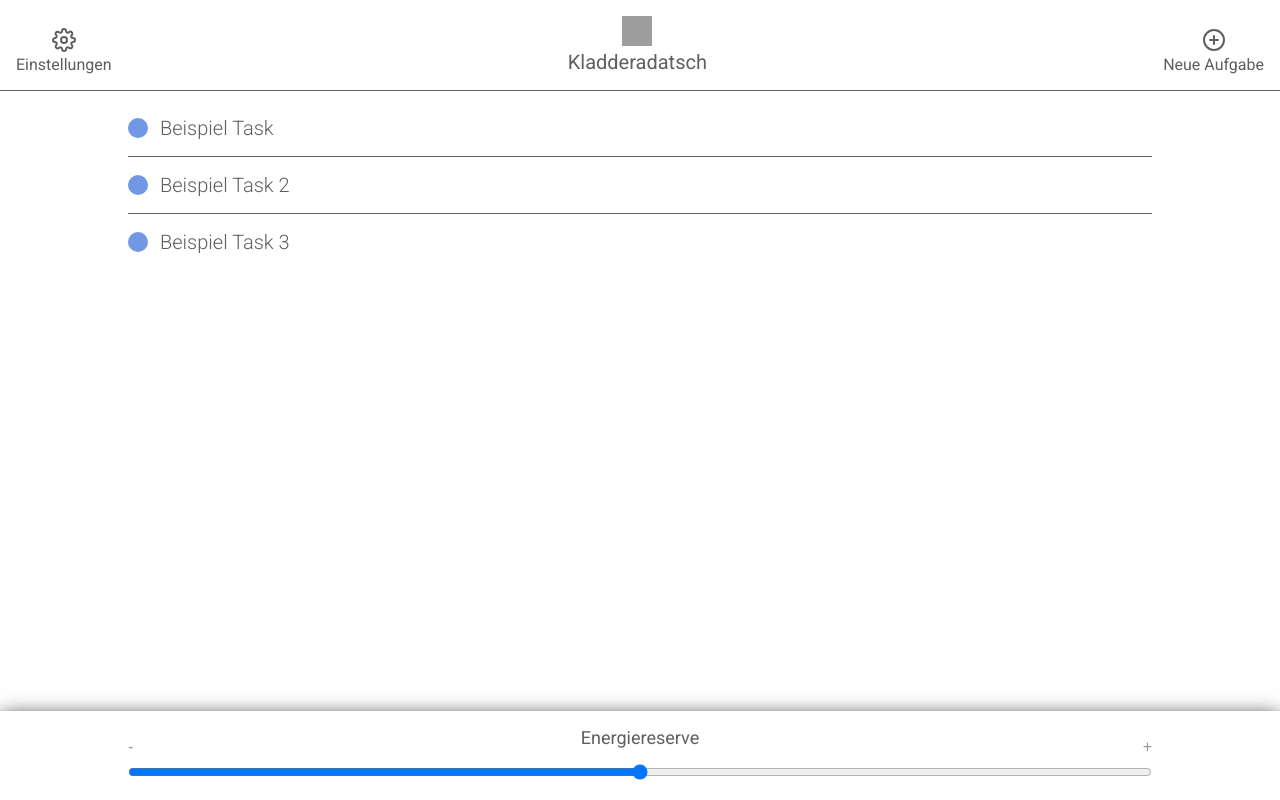
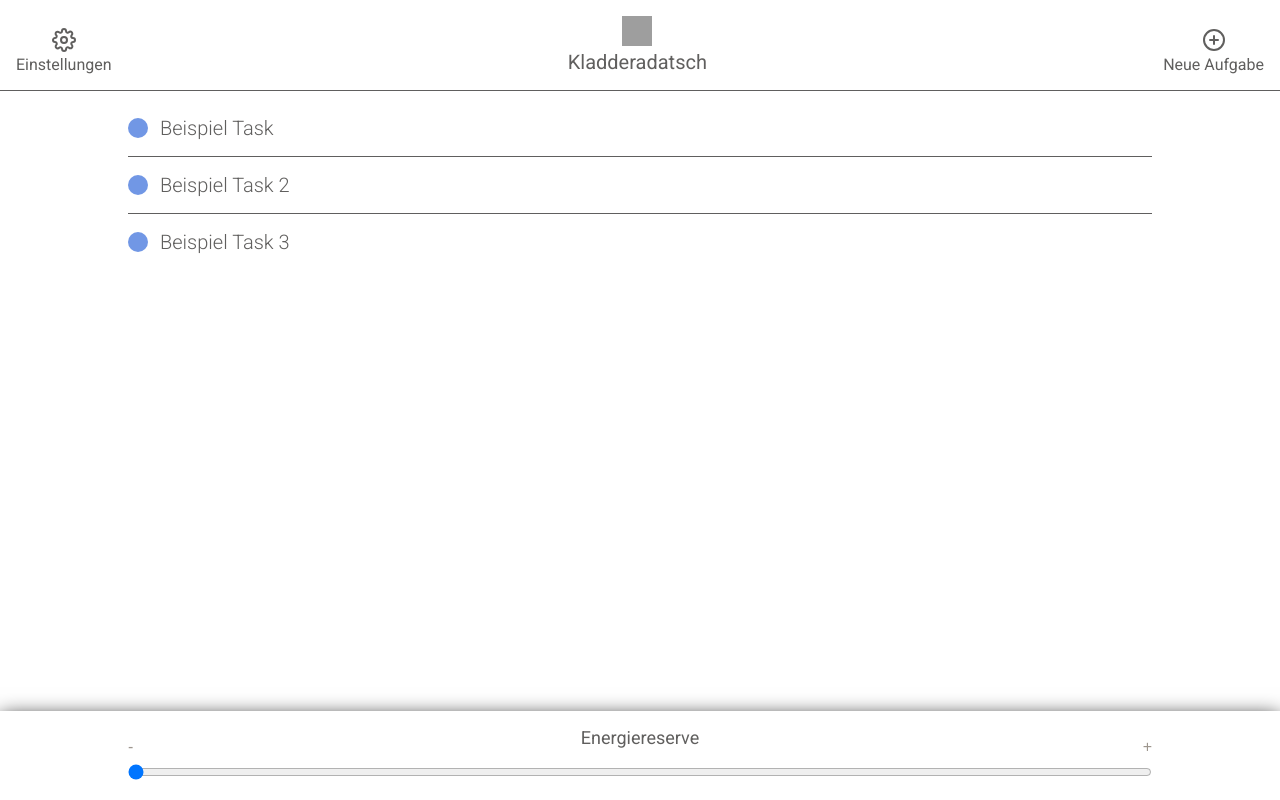
Before and after one commit to chaostreff-flensburg/kladderadatsch, a Next.js app: page / in a window 1280 px wide. Built offline with nearby package versions, Linux system fonts and the light colour scheme; grey boxes are pictures that could not be loaded.

Commit message:
Lifted slider value into page state

```diff
--- a/components/Slider.jsx
+++ b/components/Slider.jsx
@@ -3,12 +3,10 @@ import React from "react";
 class Slider extends React.Component {
   constructor(props) {
     super(props);
-    this.state = { sliderValue: null };
   }
 
   sliderChange = e => {
-    let sliderState = e.nativeEvent.target.valueAsNumber;
-    this.setState({ sliderValue: sliderState });
+    this.props.onSliderChange(e.nativeEvent.target.valueAsNumber);
   };
 
   render() {
@@ -23,6 +21,7 @@ class Slider extends React.Component {
             min="0"
             max="100"
             step="any"
+            value={this.props.energyLevel}
           />
         </form>
 
--- a/pages/index.jsx
+++ b/pages/index.jsx
@@ -15,6 +15,7 @@ class Page extends React.Component {
     super(props);
     resetServerContext();
     this.state = {
+      energyLevel: 0,
       tasks: [
         { id: "nanoid-1337", title: "Beispiel Task", color: "123" },
         { id: "nanoid-4223", title: "Beispiel Task 2", color: "321" },
@@ -36,6 +37,10 @@ class Page extends React.Component {
     newTaskArray.splice(result.destination.index, 0, movedTask);
     this.setState({ tasks: newTaskArray });
   };
+
+  onSliderChange = energyLevel => {
+    this.setState({ energyLevel: energyLevel });
+  }
 
   render() {
     return (
@@ -68,7 +73,7 @@ class Page extends React.Component {
             </Droppable>
           </DragDropContext>
           <section className="energy-slider">
-            <Slider />
+            <Slider energyLevel={this.state.energyLevel} onSliderChange={value => this.onSliderChange(value)} />
           </section>
         </main>
 
```
